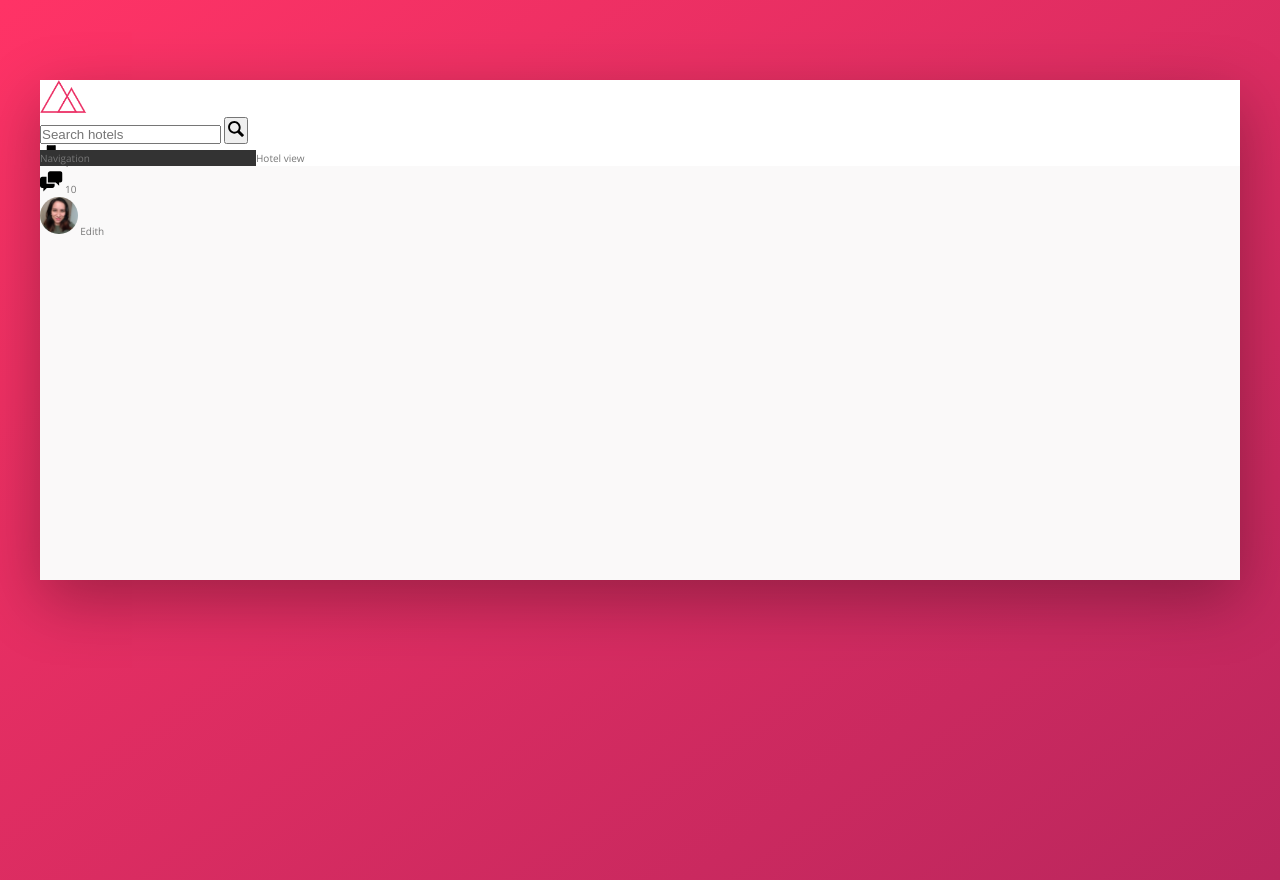
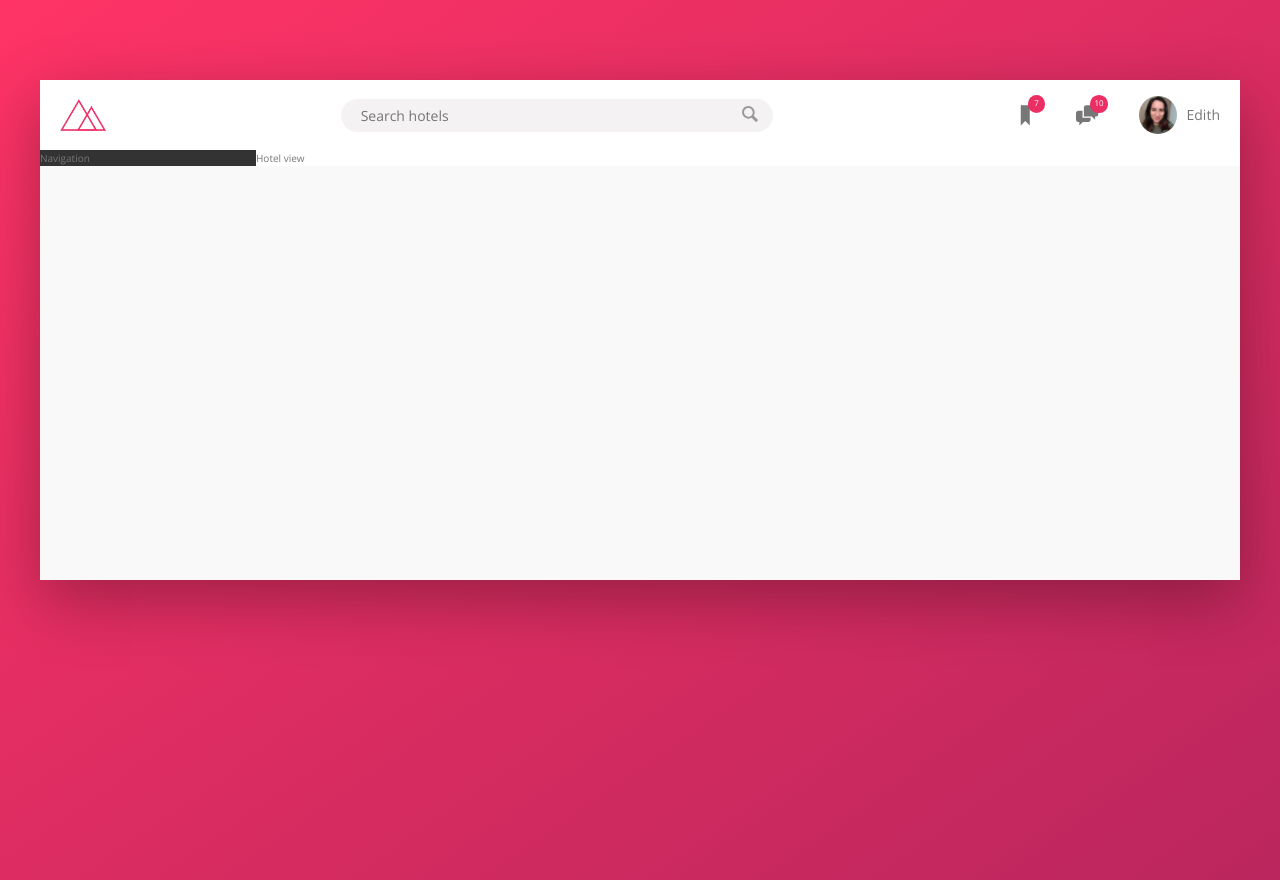
Before and after one commit to lizth93/trillo-project, a website: page index.html in a window 1280 px wide. Drawn offline with nearby package versions, Linux system fonts and the light colour scheme.

Commit message:
finish the header part

```diff
--- a/sass/_components.scss
+++ b/sass/_components.scss
@@ -1,41 +1,110 @@
 /////LOGO/////////////
 .logo {
   height: 3.25rem;
+  margin-left: 2rem;
 }
 
 ////////SEARCH///////////////
 .search {
+  flex: 0 0 40%;
+  display: flex;
+  align-items: center;
+  justify-content: center;
+
   &__input {
+    font-family: inherit;
+    font-size: inherit;
+    color: inherit;
+    background-color: var(--color-grey-light-2);
+    border: none;
+    padding: 0.7rem 2rem;
+    border-radius: 100px;
+    width: 90%;
+    transition: all 0.3s;
+    margin-right: -3.25rem;
+
+    &:focus {
+      outline: none;
+      width: 100%;
+      background-color: var(--color-grey-light-3);
+    }
+
+    &::-webkit-input-placeholder {
+      font-weight: 100;
+      color: --color-grey-light-4;
+    }
+  }
+
+  &__input:focus + &__button {
+    background-color: var(--color-grey-light-3);
   }
 
   &__button {
+    border: none;
+    background-color: var(--color-grey-light-2);
+
+    &:focus {
+      outline: none;
+    }
+
+    &:active {
+      transform: translateY(2px);
+    }
   }
 
   &__icon {
     height: 2rem;
     width: 2rem;
+    fill: var(--color-grey-dark-3);
   }
 }
 
 /////USER NAVIGATION//////////
 
 .user-nav {
+  display: flex;
+  align-items: center;
+  align-self: stretch;
+  & > * {
+    padding: 0 2rem;
+    cursor: pointer;
+    height: 100%;
+    display: flex;
+    align-items: center;
+  }
+
+  & > *:hover {
+    background-color: var(--color-grey-light-2);
+  }
+
   &__icon-box {
+    position: relative;
   }
   &__icon {
     height: 2.25rem;
     width: 2.25rem;
+    fill: var(--color-grey-dark-2);
   }
 
   &__notification {
+    font-size: 0.8rem;
+    height: 1.75rem;
+    width: 1.75rem;
+    border-radius: 50%;
+    background-color: var(--color-primary);
+    color: #fff;
+    position: absolute;
+    top: 1.5rem;
+    right: 1.1rem;
+
+    display: flex;
+    justify-content: center;
+    align-items: center;
   }
-  &__user {
-  }
+
   &__user-photo {
     height: 3.75rem;
     border-radius: 50%;
-  }
-
-  &__user-name {
+    margin-right: 1rem;
   }
 }
--- a/sass/_layout.scss
+++ b/sass/_layout.scss
@@ -6,9 +6,14 @@
   min-height: 50rem;
 }
 .header {
+  font-size: 1.4rem;
   height: 7rem;
   background-color: #fff;
   border-bottom: var(--color-grey-light-2);
+
+  display: flex;
+  justify-content: space-between;
+  align-items: center;
 }
 .content {
   display: flex;
```
Also changed, not shown: css/style.css.
